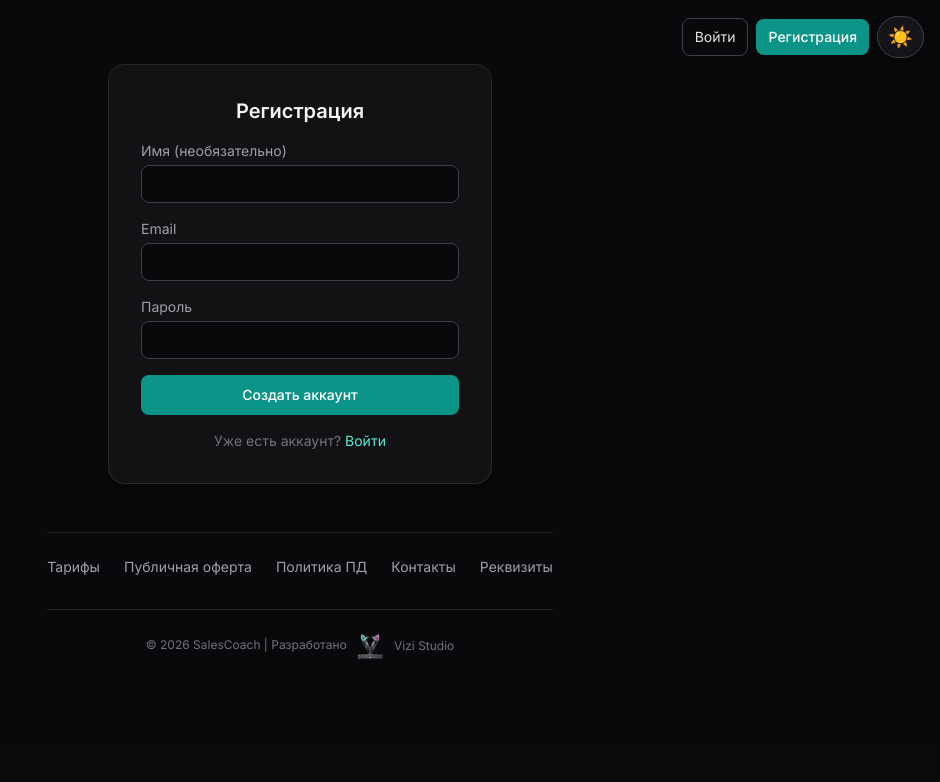
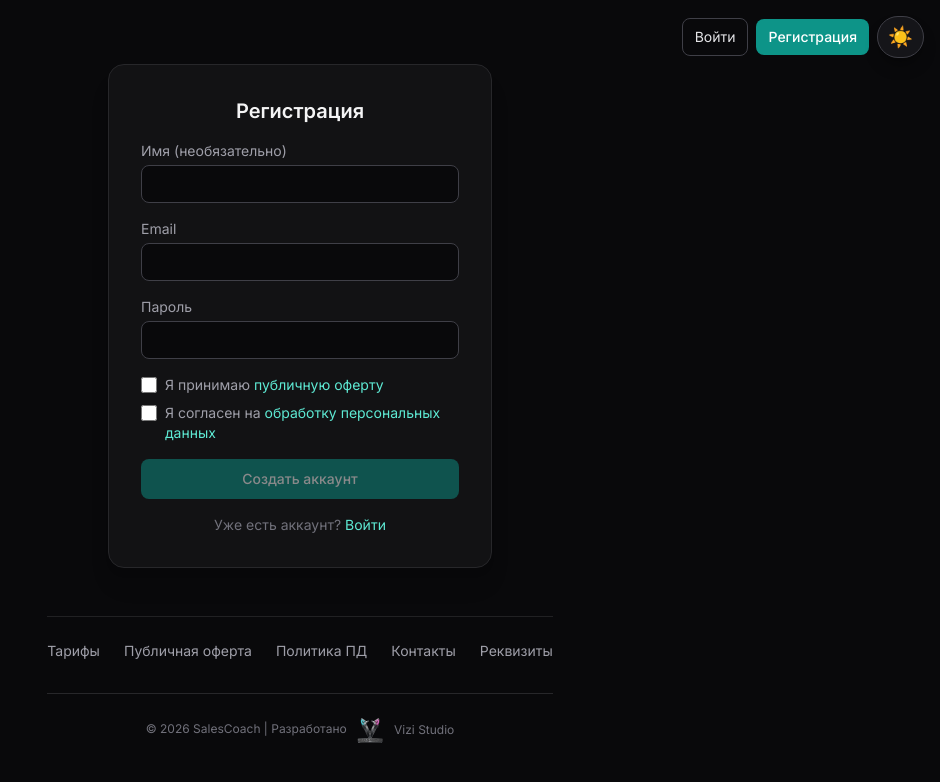
Before and after one commit to keranos1st-lab/salescoach-app, a Next.js app: page /register in a window 1280 px wide. Shown: the top 782 px of the page, without its empty margins (340-1280 px from the left). Built offline with nearby package versions, Linux system fonts and the light colour scheme.

Commit message:
feat: согласие с офертой и политикой ПД на форме регистрации

```diff
--- a/app/(auth)/register/register-form.tsx
+++ b/app/(auth)/register/register-form.tsx
@@ -12,6 +12,8 @@ export function RegisterForm() {
   const [password, setPassword] = useState("");
   const [error, setError] = useState<string | null>(null);
   const [pending, setPending] = useState(false);
+  const [agreeOffer, setAgreeOffer] = useState(false);
+  const [agreePrivacy, setAgreePrivacy] = useState(false);
 
   async function handleSubmit(e: React.FormEvent) {
     e.preventDefault();
@@ -93,9 +95,52 @@ export function RegisterForm() {
           className="mt-1 w-full rounded-lg border border-zinc-700 bg-zinc-950 px-3 py-2 text-zinc-100 outline-none focus:border-[#0d9488]"
         />
       </label>
+
+      <div className="space-y-2 text-sm text-zinc-400">
+        <label className="flex cursor-pointer items-start gap-2">
+          <input
+            type="checkbox"
+            checked={agreeOffer}
+            onChange={(e) => setAgreeOffer(e.target.checked)}
+            className="mt-0.5 h-4 w-4 shrink-0 rounded border-zinc-600 bg-zinc-950 text-[#0d9488] focus:ring-[#0d9488]/50"
+          />
+          <span>
+            Я принимаю{" "}
+            <a
+              href="/offer"
+              target="_blank"
+              rel="noopener noreferrer"
+              className="text-[#5eead4] hover:underline"
+            >
+              публичную оферту
+            </a>
+          </span>
+        </label>
+
+        <label className="flex cursor-pointer items-start gap-2">
+          <input
+            type="checkbox"
+            checked={agreePrivacy}
+            onChange={(e) => setAgreePrivacy(e.target.checked)}
+            className="mt-0.5 h-4 w-4 shrink-0 rounded border-zinc-600 bg-zinc-950 text-[#0d9488] focus:ring-[#0d9488]/50"
+          />
+          <span>
+            Я согласен на{" "}
+            <a
+              href="/privacy"
+              target="_blank"
+              rel="noopener noreferrer"
+              className="text-[#5eead4] hover:underline"
+            >
+              обработку персональных данных
+            </a>
+          </span>
+        </label>
+      </div>
+
       <button
         type="submit"
-        disabled={pending}
+        disabled={!agreeOffer || !agreePrivacy || pending}
         className="w-full rounded-lg bg-[#0d9488] py-2.5 text-sm font-medium text-white transition hover:bg-[#0f766e] disabled:opacity-50"
       >
         {pending ? "Создание…" : "Создать аккаунт"}
```
